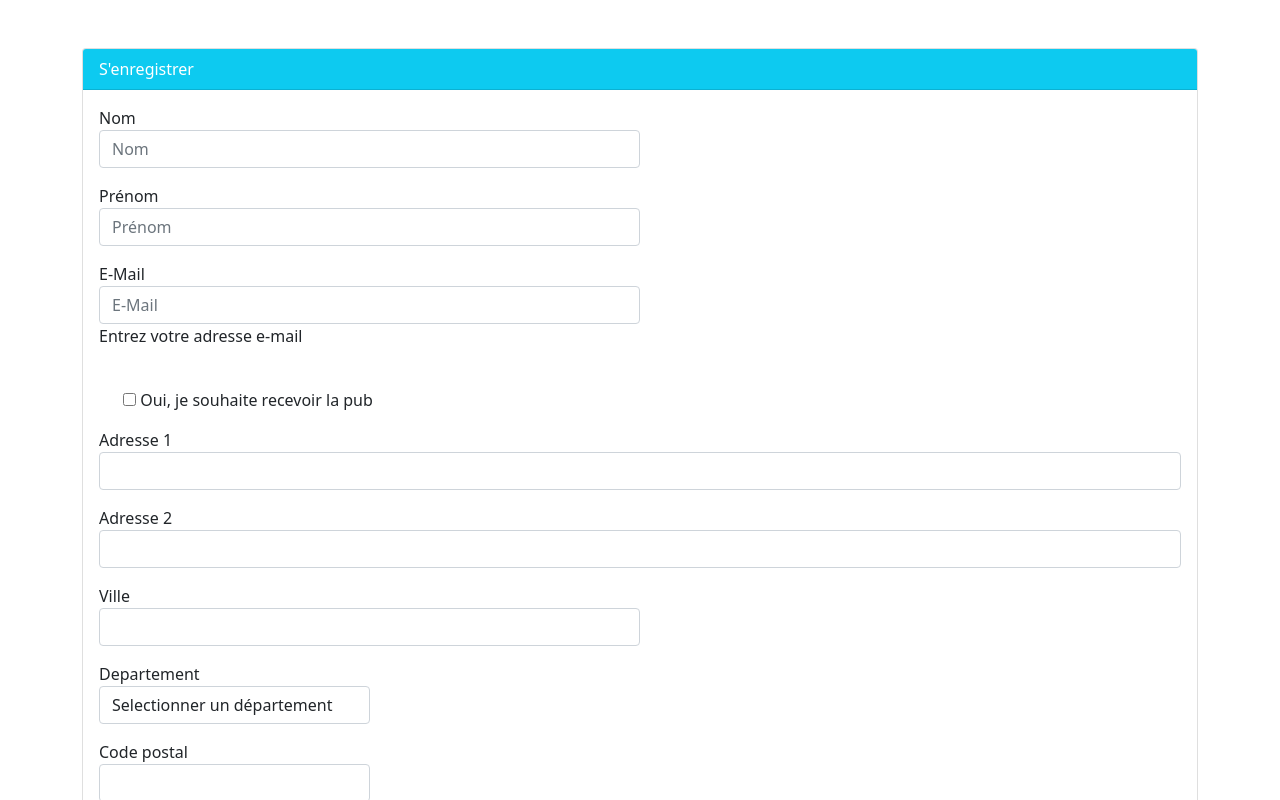
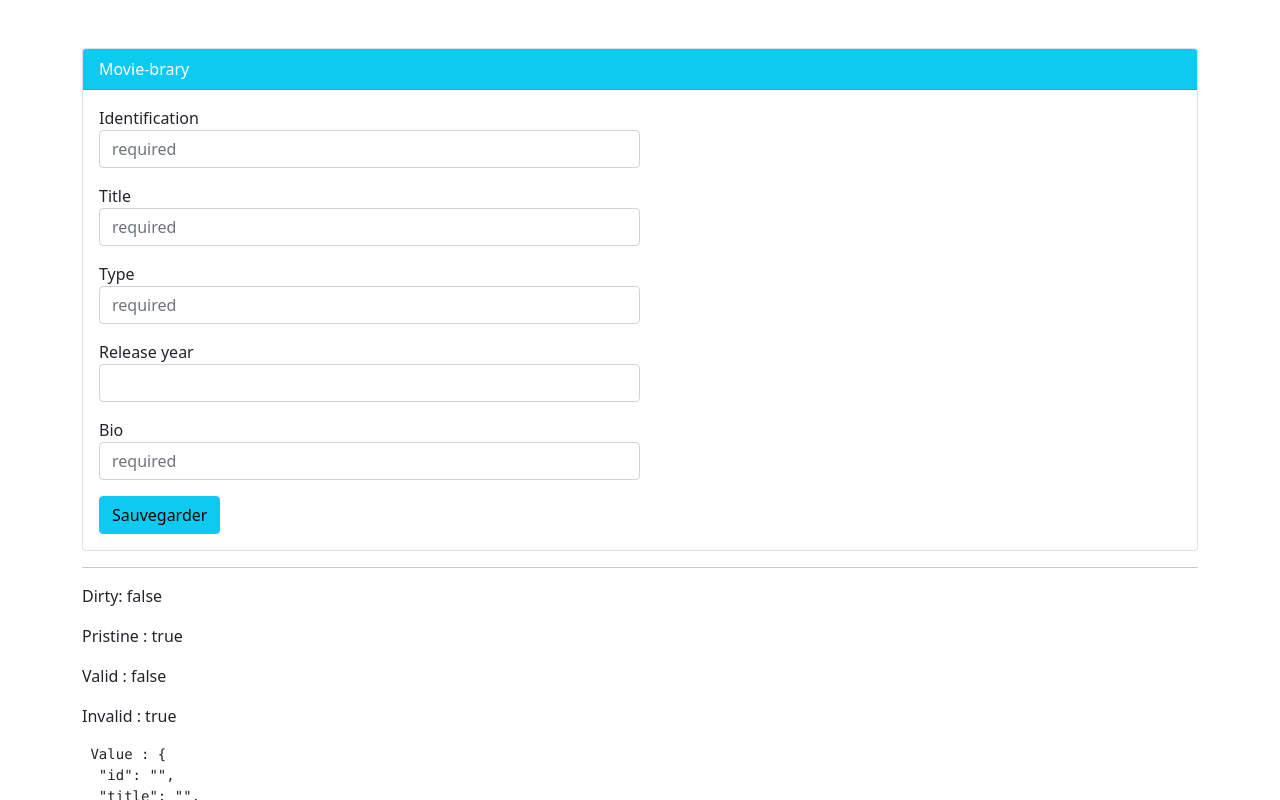
Before and after one commit to simonxcm/Angular-Challenges, an Angular app: page / in a window 1280 px wide. Shown: the top 800 px of the page. Built offline with nearby package versions, Linux system fonts and the light colour scheme.

Commit message:
Challenge-8 OK expect for rangeDateValidator function and patchValue

```diff
--- a/src/app/register/register.component.html
+++ b/src/app/register/register.component.html
@@ -1,114 +1,99 @@
 <div class="card">
   <div class="card-header text-white bg-info">
-    S'enregistrer
+    Movie-brary
   </div>
   <div class="card-body">
-    <form novalidate (ngSubmit)="saveData()" [formGroup]="registerForm">
+
+    <form (ngSubmit)="onSubmit()" [formGroup]="myForm">
+
       <div class="form-row">
+
         <div class="col-md-6 mb-3">
-          <label>Nom</label>
-          <input type="text" class="form-control" placeholder="Nom"
-          formControlName="lastName"
-          required minlength="4"
-          [ngClass]="{'is-invalid': registerForm.get('lastName').touched && !registerForm.get('lastName').valid }">
+          <label>Identification</label>
+          <input type="number" class="form-control" placeholder="required"
+          formControlName="id"
+          [ngClass]="{'is-invalid': movie['id'].touched && !movie['id'].valid }">
           <div class="invalid-feedback">
-            <span *ngIf="registerForm.get('lastName').errors?.['required']">
-              Entrez votre nom
-            </span>
-            <span *ngIf="registerForm.get('lastName').errors?.['minlength']">
-              Minimum 4 caractères
+            <span *ngIf="movie['id'].errors?.['required']">
+              Entrer Identification Number
             </span>
           </div>
         </div>
+
         <div class="col-md-6 mb-3">
-          <label>Prénom</label>
-          <input type="text" class="form-control" placeholder="Prénom"
-          formControlName="firstName"
-          required maxlength="20"
-          [ngClass]="{'is-invalid': registerForm.get('firstName').touched && !registerForm.get('firstName').valid }">
+          <label>Title</label>
+          <input type="text" class="form-control" placeholder="required"
+          formControlName="title"
+          [ngClass]="{'is-invalid': movie['title'].touched && !movie['title'].valid && submitted }">
           <div class="invalid-feedback">
-            <span *ngIf="registerForm.get('firstName').errors?.['required']">
-              Entrez votre prénom
+            <span *ngIf="movie['title'].errors?.['required']">
+              Enter a movie title
             </span>
-            <span *ngIf="registerForm.get('firstName').errors?.['maxlength']">
-              Pas plus de 20 caractères
+          </div>
+        </div>
+
+      </div>
+
+      <div class="form-row">
+
+        <div class="col-md-6 mb-3">
+          <label>Type</label>
+          <input type="text" class="form-control" placeholder="required"
+          formControlName="type"
+          [ngClass]="{'is-invalid': movie['type'].touched && !movie['type'].valid && submitted }">
+          <div class="invalid-feedback">
+            <span *ngIf="movie['type'].errors?.['required']">
+              Enter a movie type
+            </span>
+          </div>
+        </div>
+
+        <div class="col-md-6 mb-3">
+          <label>Release year</label>
+          <input type="number" class="form-control"
+          formControlName="date"
+          [ngClass]="{'is-invalid': movie['date'].touched && !movie['date'].valid && submitted }">
+          <div class="invalid-feedback">
+            <span *ngIf="movie['date'].errors?.['required']">
+              Enter a release year
+            </span>
+            <span *ngIf="movie['date'].errors?.['min'] && movie['date'].errors?.['max'] ">
+              Release year must be situated between 1900 and today
+            </span>
+          </div>
+        </div>
+
+      </div>
+
+      <div class="form-row">
+        <div class="col-md-6 mb-3">
+          <label>Bio</label>
+          <input type="text" class="form-control" placeholder="required"
+          formControlName="bio"
+          [ngClass]="{'is-invalid': movie['bio'].touched && !movie['bio'].valid && submitted }">
+          <div class="invalid-feedback">
+            <span *ngIf="movie['bio'].errors?.['required']">
+              Enter a movie type
             </span>
           </div>
         </div>
       </div>
-      <div class="form-row">
-        <div class="col-md-6 mb-3">
-          <label>E-Mail</label>
-          <input type="email" class="form-control" placeholder="E-Mail"
-          formControlName="email"
-          required email
-          [ngClass]="{'is-invalid': registerForm.get('email').touched && !registerForm.get('email').valid }">
-          <span *ngIf="registerForm.get('email').errors?.['required']">
-            Entrez votre adresse e-mail
-          </span>
-          <span *ngIf="registerForm.get('email').errors?.['email']">
-            Adresse e-mail invalide
-          </span>
-        </div>
-        <div class="form-row mb-3">
-          <div class="col-md-12">
-            <div class="form-check mt-4 pt-3">
-              <label for="sendCatalogId" class="form-check-label">
-                <input type="checkbox" class="form check-input">
-                Oui, je souhaite recevoir la pub
-              </label>
-            </div>
-          </div>
-        </div>
-        <div>
-          <div class="form-row mb-3">
-            <div class="col-md-12">
-              <label for="">Adresse 1</label>
-              <input type="text" class="form-control">
-            </div>
-          </div>
-          <div class="form-row mb-3">
-            <div class="col-md-12">
-              <label for="">Adresse 2</label>
-              <input type="text" class="form-control">
-            </div>
-          </div>
-        </div>
-        <div class="form-row">
-          <div class="col-md-6 mb-3">
-            <label for=""> Ville</label>
-            <input type="text" class="form-control">
-          </div>
-          <div class="col-md-3 mb-3">
-            <label for=""> Departement</label>
-            <select class="form-control">
-              <option value=""> Selectionner un département</option>
-              <option value="A">A</option>
-              <option value="B">B</option>
-              <option value="C">C</option>
-              <option value="D">D</option>
-              <option value="E">E</option>
-            </select>
-          </div>
-          <div class="col-md-3 mb-3">
-            <label for="">Code postal</label>
-            <input type="number" class="form-control">
-          </div>
-        </div>
-      </div>
+
       <div class="text-right">
         <button class="btn btn-info" type="submit">
           Sauvegarder
         </button>
       </div>
+
     </form>
+
   </div>
 </div>
 
 <hr>
 
-<p> Dirty: {{ registerForm.dirty }}</p>
-<p> Pristine : {{ registerForm.pristine }}</p>
-<p> Valid : {{ registerForm.valid }}</p>
-<p> Invalid : {{ registerForm.invalid }}</p>
-<pre> Value : {{ registerForm.value | json }}  </pre>
+<p> Dirty: {{ myForm.dirty }}</p>
+<p> Pristine : {{ myForm.pristine }}</p>
+<p> Valid : {{ myForm.valid }}</p>
+<p> Invalid : {{ myForm.invalid }}</p>
+<pre> Value : {{ myForm.value | json }} </pre>
--- a/src/app/register/register.component.ts
+++ b/src/app/register/register.component.ts
@@ -1,33 +1,53 @@
 import { Component, OnInit } from '@angular/core';
-import { FormGroup, FormControl } from '@angular/forms';
-
-import { User } from './user';
+import { AbstractControl, FormBuilder, FormGroup, ValidationErrors, ValidatorFn, Validators } from '@angular/forms';
 
 @Component({
   selector: 'app-register',
   templateUrl: './register.component.html',
-  styleUrls: ['./register.component.scss']
+  styleUrls: ['./register.component.scss'],
 })
+
 export class RegisterComponent implements OnInit {
 
-  public registerForm: FormGroup;
+  public myForm!: FormGroup;
+  submitted = false;
 
-  public user: User = new User();
+  constructor(private formBuilder: FormBuilder) {}
 
-  constructor() { }
+  get movie() {
+    return this.myForm.controls;
+  }
 
-  ngOnInit(): void {
-    this.registerForm = new FormGroup({
-      firstName: new FormControl(),
-      lastName: new FormControl(),
-      email: new FormControl(),
-      sendCatalog: new FormControl(true)
+  ngOnInit() {
+    this.myForm = this.formBuilder.group({
+      id: ['', Validators.required],
+      title: ['', Validators.required],
+      type: ['', Validators.required],
+      date: ['', [Validators.required, Validators.min(1900), Validators.max(2022)]],
+      bio: ['', Validators.required],
     });
   }
 
-  public saveData(){
-    console.log(this.registerForm);
-    console.log('valeurs: ', JSON.stringify(this.registerForm.value));
+  onSubmit() {
+    this.submitted = true;
+    if (!this.myForm.valid) {
+      return;
+    }
+    console.log('New movie registered: ', this.myForm.value);
+  }
 
-  }
+  /* minDateValidator(minDate: Date): ValidatorFn {
+
+    return (control: AbstractControl): ValidationErrors | null => {
+
+      const date = new Date(control.value);
+      const minDate = 1900;
+
+      if ( date.getTime() < minDate ) {
+        return null;
+      } else {
+        return { 'min': { value: control.value, expected: minDate }};
+      }
+    }
+  };*/
 }
```
Also changed, not shown: 2 other files (tests, documents, lock files or other folders).
